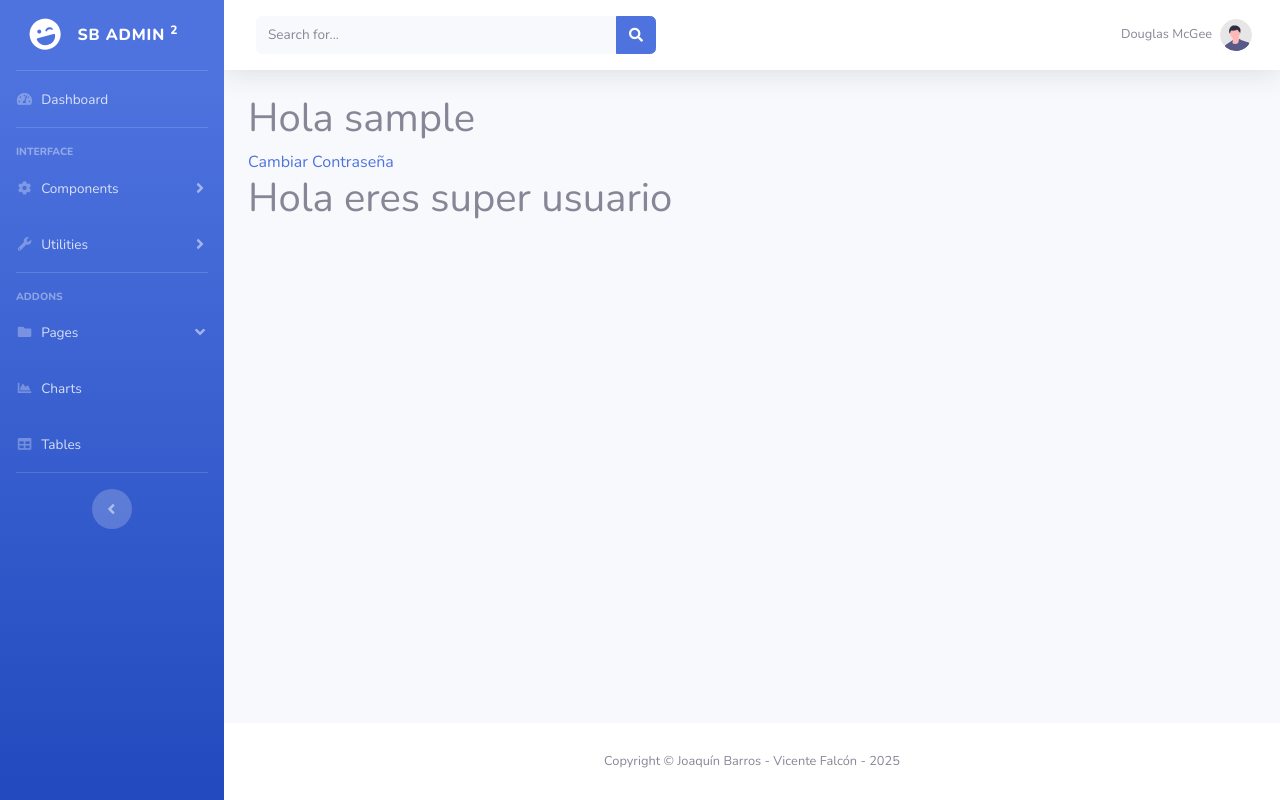
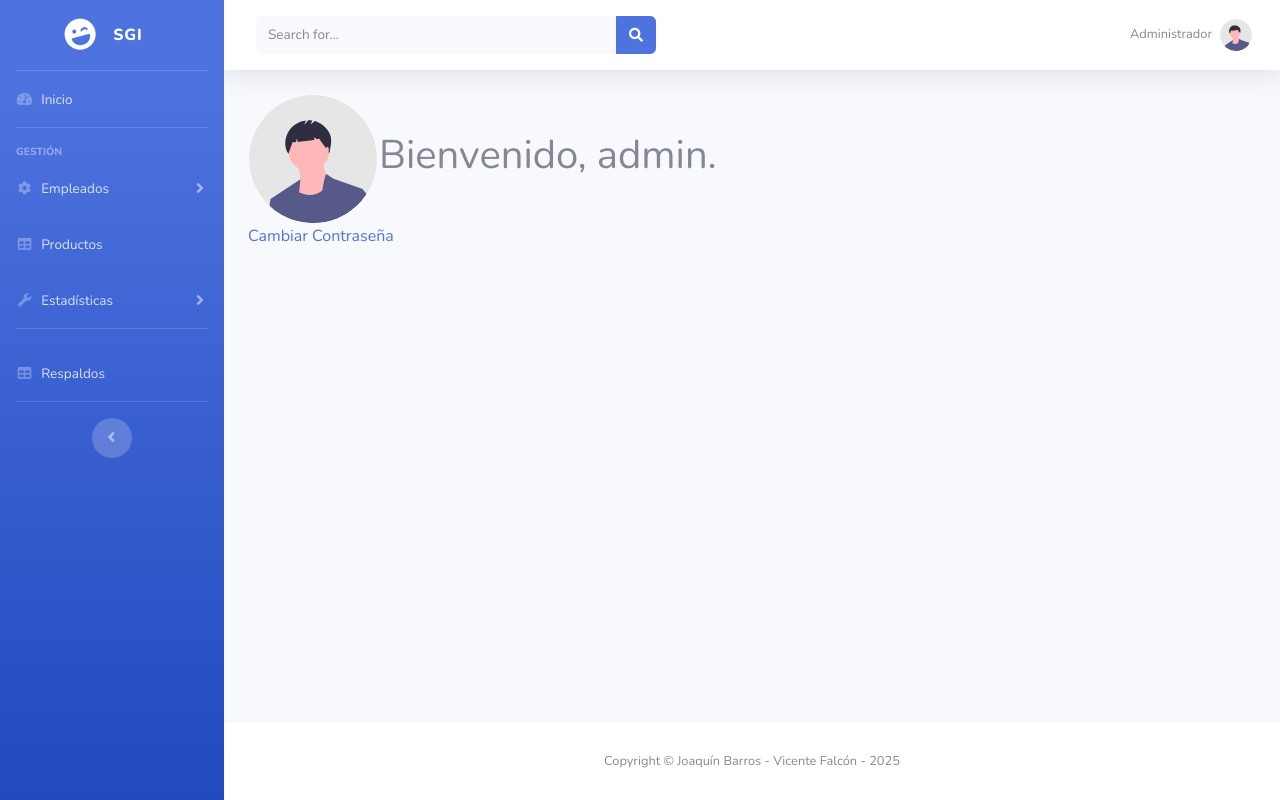
Before and after one commit to vis-hoo/Sistema-Gestor-de-Inventario, a Django app: page / in a window 1280 px wide. Run offline with Django 5.2, Linux system fonts and the light colour scheme; the visitor is signed in with stand-in values (Sample User, id 1); some libraries are stand-ins or nearby versions.

Commit message:
Diseño vista de admin

```diff
--- a/templates/base_general.html
+++ b/templates/base_general.html
@@ -32,7 +32,13 @@
     <!-- Page Wrapper -->
     <div id="wrapper">
       <!-- Sidebar -->
-      {% include 'menu/sidebar.html' %}
+      {% if user.is_authenticated %}
+        {% if user.is_superuser %}
+          {% include 'menu/admin_sidebar.html' %}
+        {% else %}
+          {% include 'menu/employee_sidebar.html' %}
+        {% endif %}
+      {% endif %}
       <!-- End of Sidebar -->
 
       <!-- Content Wrapper -->
--- a/templates/home.html
+++ b/templates/home.html
@@ -1,4 +1,6 @@
 {% extends "base_general.html" %}
+
+{% load static %}
 
 {% block titulo %} Home Page {% endblock %}
 
@@ -6,14 +8,26 @@
 
     {% if user.is_authenticated %}
 
-    <h1> Hola {{user.username}}</h1>
-    <a href="{% url 'password_change' %}">Cambiar Contraseña</a>
+        {% if user.is_superuser %}
+            <table>
+                <tr>
+                    <td>
+                        <img
+                        class="img-profile rounded-circle"
+                        src="{% static 'img/undraw_profile.svg' %}"
+                        width="128px"
+                        />
+                    </td>
+                    <td>
+                        <h1>Bienvenido, admin.</h1>
+                    </td>
+                </tr>
+            </table>
+        {% else %}
+            <h1>Hola eres VENDEDOR</h1>
+        {% endif %}
 
-        {% if user.is_superuser %}
-        <h1>Hola eres super usuario</h1>
-        {% else %}
-        <h1>Hola eres usuario básico</h1>
-        {% endif %}
+        <a href="{% url 'password_change' %}">Cambiar Contraseña</a>
 
     {% else %}
 
--- /dev/null
+++ b/templates/menu/admin_sidebar.html
@@ -0,0 +1,116 @@
+<ul
+  class="navbar-nav bg-gradient-primary sidebar sidebar-dark accordion"
+  id="accordionSidebar"
+>
+  <!-- Sidebar - Brand -->
+  <a
+    class="sidebar-brand d-flex align-items-center justify-content-center"
+    href="#"
+  >
+    <div class="sidebar-brand-icon rotate-n-15">
+      <i class="fas fa-laugh-wink"></i>
+    </div>
+    <div class="sidebar-brand-text mx-3">SGI</div>
+  </a>
+
+  <!-- Divider -->
+  <hr class="sidebar-divider my-0" />
+
+  <!-- Nav Item - Dashboard -->
+  <li class="nav-item">
+    <a class="nav-link" href="#">
+      <i class="fas fa-fw fa-tachometer-alt"></i>
+      <span>Inicio</span></a
+    >
+  </li>
+
+  <!-- Divider -->
+  <hr class="sidebar-divider" />
+
+  <!-- Heading -->
+  <div class="sidebar-heading">Gestión</div>
+
+  <!-- Nav Item - Pages Collapse Menu -->
+  <li class="nav-item">
+    <a
+      class="nav-link collapsed"
+      href="#"
+      data-toggle="collapse"
+      data-target="#collapseTwo"
+      aria-expanded="true"
+      aria-controls="collapseTwo"
+    >
+      <i class="fas fa-fw fa-cog"></i>
+      <span>Empleados</span>
+    </a>
+    <div
+      id="collapseTwo"
+      class="collapse"
+      aria-labelledby="headingTwo"
+      data-parent="#accordionSidebar"
+    >
+      <div class="bg-white py-2 collapse-inner rounded">
+        <h6 class="collapse-header">Opciones:</h6>
+        <a class="collapse-item" href="#">Listado</a>
+        <a class="collapse-item" href="#">Registrar</a>
+        <a class="collapse-item" href="#">Editar</a>
+        <a class="collapse-item" href="#">Desactivar</a>
+        <a class="collapse-item" href="#">Historial de ventas</a>
+      </div>
+    </div>
+  </li>
+
+  <!-- Nav Item - Utilities Collapse Menu -->
+  <li class="nav-item">
+    <a class="nav-link" href="#">
+      <i class="fas fa-fw fa-table"></i>
+      <span>Productos</span></a
+    >
+  </li>
+
+  <!-- Nav Item - Utilities Collapse Menu -->
+  <li class="nav-item">
+    <a
+      class="nav-link collapsed"
+      href="#"
+      data-toggle="collapse"
+      data-target="#collapseUtilities"
+      aria-expanded="true"
+      aria-controls="collapseUtilities"
+    >
+      <i class="fas fa-fw fa-wrench"></i>
+      <span>Estadísticas</span>
+    </a>
+    <div
+      id="collapseUtilities"
+      class="collapse"
+      aria-labelledby="headingUtilities"
+      data-parent="#accordionSidebar"
+    >
+      <div class="bg-white py-2 collapse-inner rounded">
+        <h6 class="collapse-header">Opciones:</h6>
+        <a class="collapse-item" href="#">Reporte de ventas</a>
+        <a class="collapse-item" href="#">Ranking de productos</a>
+      </div>
+    </div>
+  </li>
+
+  <!-- Divider -->
+  <hr class="sidebar-divider" />
+
+  <!-- Nav Item - Tables -->
+  <li class="nav-item">
+    <a class="nav-link" href="#">
+      <i class="fas fa-fw fa-table"></i>
+      <span>Respaldos</span></a
+    >
+  </li>
+
+  <!-- Divider -->
+  <hr class="sidebar-divider d-none d-md-block" />
+
+  <!-- Sidebar Toggler (Sidebar) -->
+  <div class="text-center d-none d-md-inline">
+    <button class="rounded-circle border-0" id="sidebarToggle"></button>
+  </div>
+</ul>
--- a/templates/menu/sidebar.html
+++ b/templates/menu/employee_sidebar.html
@@ -10,7 +10,7 @@
     <div class="sidebar-brand-icon rotate-n-15">
       <i class="fas fa-laugh-wink"></i>
     </div>
-    <div class="sidebar-brand-text mx-3">SB Admin <sup>2</sup></div>
+    <div class="sidebar-brand-text mx-3">SGI</div>
   </a>
 
   <!-- Divider -->
@@ -28,7 +28,7 @@
   <hr class="sidebar-divider" />
 
   <!-- Heading -->
-  <div class="sidebar-heading">Interface</div>
+  <div class="sidebar-heading">Interfaz</div>
 
   <!-- Nav Item - Pages Collapse Menu -->
   <li class="nav-item">
@@ -41,7 +41,7 @@
       aria-controls="collapseTwo"
     >
       <i class="fas fa-fw fa-cog"></i>
-      <span>Components</span>
+      <span>Componentes</span>
     </a>
     <div
       id="collapseTwo"
@@ -50,9 +50,9 @@
       data-parent="#accordionSidebar"
     >
       <div class="bg-white py-2 collapse-inner rounded">
-        <h6 class="collapse-header">Custom Components:</h6>
-        <a class="collapse-item" href="buttons.html">Buttons</a>
-        <a class="collapse-item" href="cards.html">Cards</a>
+        <h6 class="collapse-header">Componentes personalizados:</h6>
+        <a class="collapse-item" href="buttons.html">Botones</a>
+        <a class="collapse-item" href="cards.html">Cartas</a>
       </div>
     </div>
   </li>
@@ -68,7 +68,7 @@
       aria-controls="collapseUtilities"
     >
       <i class="fas fa-fw fa-wrench"></i>
-      <span>Utilities</span>
+      <span>Utilidades</span>
     </a>
     <div
       id="collapseUtilities"
@@ -77,11 +77,11 @@
       data-parent="#accordionSidebar"
     >
       <div class="bg-white py-2 collapse-inner rounded">
-        <h6 class="collapse-header">Custom Utilities:</h6>
-        <a class="collapse-item" href="utilities-color.html">Colors</a>
-        <a class="collapse-item" href="utilities-border.html">Borders</a>
-        <a class="collapse-item" href="utilities-animation.html">Animations</a>
-        <a class="collapse-item" href="utilities-other.html">Other</a>
+        <h6 class="collapse-header">Utilidades personalizadas:</h6>
+        <a class="collapse-item" href="utilities-color.html">Colores</a>
+        <a class="collapse-item" href="utilities-border.html">Bordes</a>
+        <a class="collapse-item" href="utilities-animation.html">Animaciones</a>
+        <a class="collapse-item" href="utilities-other.html">Otros</a>
       </div>
     </div>
   </li>
@@ -103,7 +103,7 @@
       aria-controls="collapsePages"
     >
       <i class="fas fa-fw fa-folder"></i>
-      <span>Pages</span>
+      <span>Páginas</span>
     </a>
     <div
       id="collapsePages"
--- a/templates/menu/topbar.html
+++ b/templates/menu/topbar.html
@@ -57,8 +57,8 @@
             <input
               type="text"
               class="form-control bg-light border-0 small"
-              placeholder="Search for..."
-              aria-label="Search"
+              placeholder="Buscar..."
+              aria-label="Buscar"
               aria-describedby="basic-addon2"
             />
             <div class="input-group-append">
@@ -88,9 +88,17 @@
       aria-haspopup="true"
       aria-expanded="false"
       >
+      {% if user.is_authenticated %}
+        {% if user.is_superuser %}
           <span class="mr-2 d-none d-lg-inline text-gray-600 small"
-          >Douglas McGee</span
+            >Administrador</span
           >
+        {% else %}
+          <span class="mr-2 d-none d-lg-inline text-gray-600 small"
+            >{{user.username}}</span
+          >
+        {% endif %}
+      {% endif %}
         <img
           class="img-profile rounded-circle"
           src="{% static 'img/undraw_profile.svg' %}"
@@ -103,15 +111,15 @@
       >
         <a class="dropdown-item" href="#">
           <i class="fas fa-user fa-sm fa-fw mr-2 text-gray-400"></i>
-          Profile
+          Perfil
         </a>
         <a class="dropdown-item" href="#">
           <i class="fas fa-cogs fa-sm fa-fw mr-2 text-gray-400"></i>
-          Settings
+          Configuración
         </a>
         <a class="dropdown-item" href="#">
           <i class="fas fa-list fa-sm fa-fw mr-2 text-gray-400"></i>
-          Activity Log
+          Registro de actividad
         </a>
         <div class="dropdown-divider"></div>
         <a
@@ -121,7 +129,7 @@
           data-target="#logoutModal"
         >
           <i class="fas fa-sign-out-alt fa-sm fa-fw mr-2 text-gray-400"></i>
-          Logout
+          Cerrar sesión
         </a>
       </div>
     </li>
```
Lines whose indentation alone changed are shown as unchanged.
